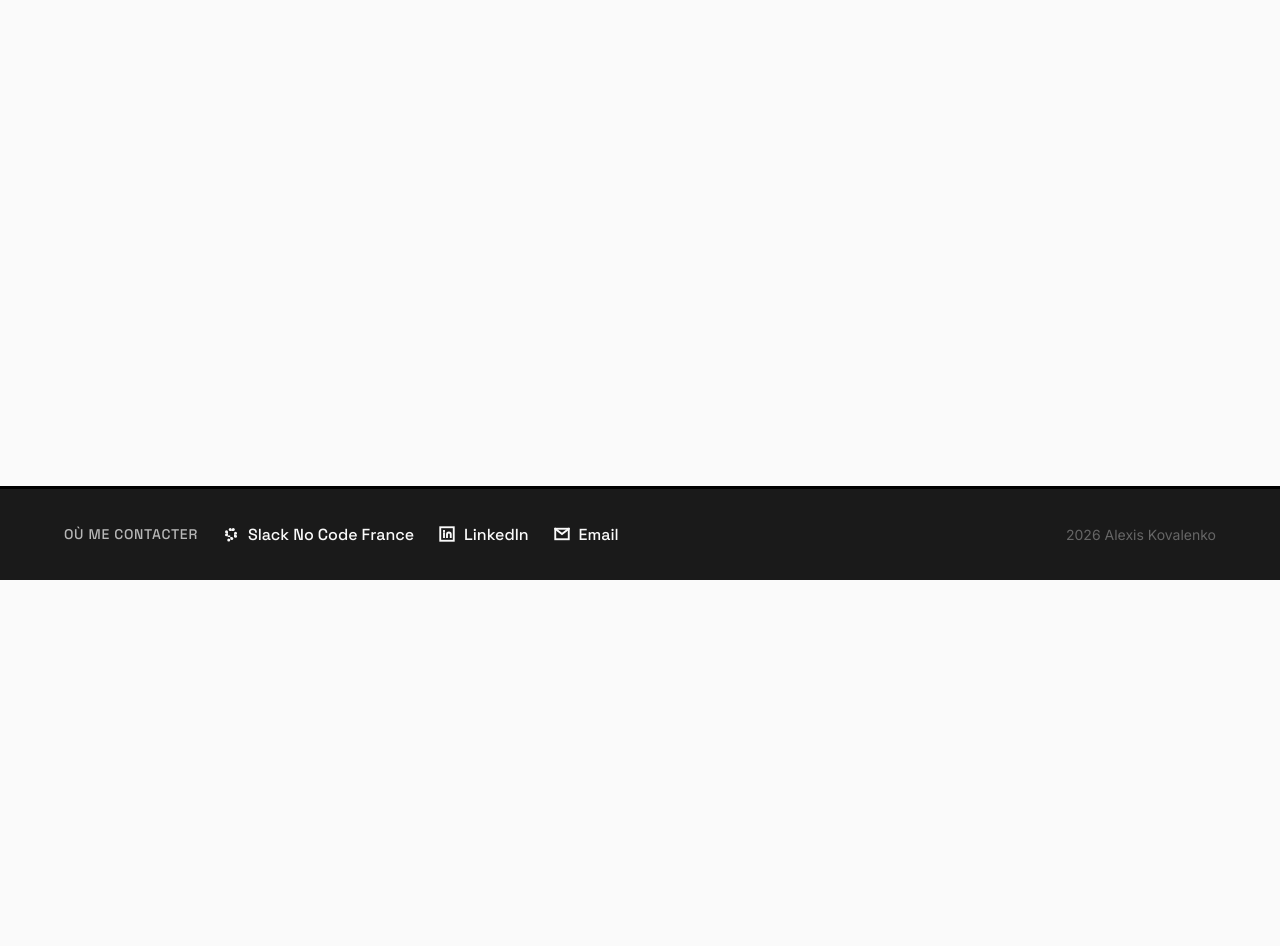
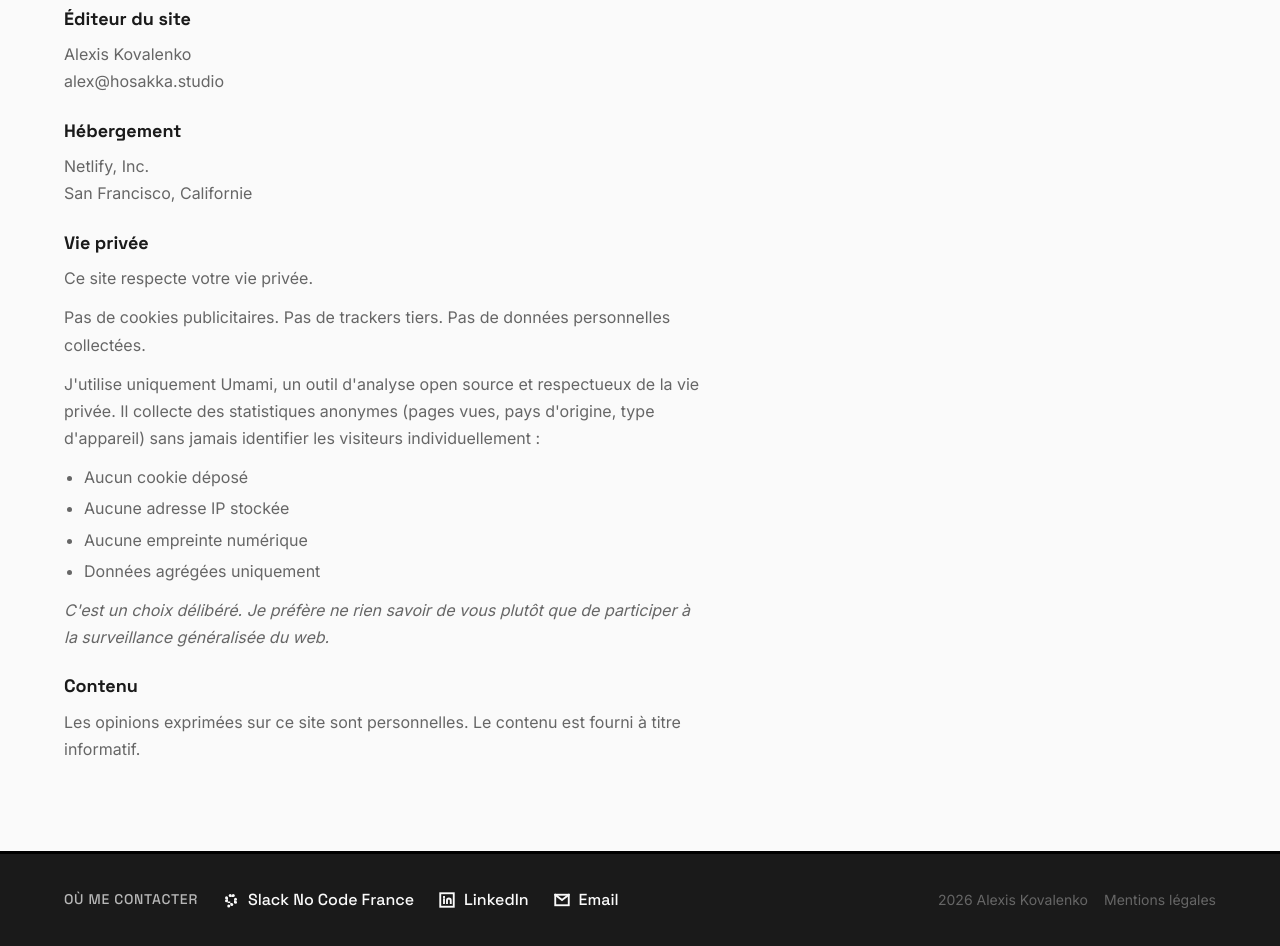
Before and after one commit to AlexKovax/site-perso-ak, a React (Vite) app: page /mentions in a window 1280 px wide. Shown: the part 220-1166 px from the top of the page. Before the commit the page ends 800 px from the top, so only its background shows below. Built offline with nearby package versions, Linux system fonts and the light colour scheme.

Commit message:
mise en place mentions legales

```diff
--- a/src/App.jsx
+++ b/src/App.jsx
@@ -5,6 +5,7 @@ import Contenus from './pages/Contenus'
 import Conferences from './pages/Conferences'
 import Pratique from './pages/Pratique'
 import Archives from './pages/Archives'
+import Mentions from './pages/Mentions'
 
 function App() {
   return (
@@ -15,6 +16,7 @@ function App() {
         <Route path="/conferences" element={<Conferences />} />
         <Route path="/pratique" element={<Pratique />} />
         <Route path="/archives" element={<Archives />} />
+        <Route path="/mentions" element={<Mentions />} />
       </Routes>
     </Layout>
   )
--- a/src/components/Layout/Footer.jsx
+++ b/src/components/Layout/Footer.jsx
@@ -1,3 +1,4 @@
+import { Link } from 'react-router-dom'
 import { IconSlack, IconLinkedIn, IconMail } from '../icons'
 import styles from './Footer.module.css'
 
@@ -32,9 +33,14 @@ function Footer() {
           </a>
           </div>
         </div>
-        <p className={styles.copyright}>
-          {currentYear} Alexis Kovalenko
-        </p>
+        <div className={styles.legal}>
+          <p className={styles.copyright}>
+            {currentYear} Alexis Kovalenko
+          </p>
+          <Link to="/mentions" className={styles.legalLink}>
+            Mentions légales
+          </Link>
+        </div>
       </div>
     </footer>
   )
--- a/src/components/Layout/Footer.module.css
+++ b/src/components/Layout/Footer.module.css
@@ -62,10 +62,27 @@
   color: var(--color-bg);
 }
 
+.legal {
+  display: flex;
+  align-items: center;
+  gap: var(--space-4);
+}
+
 .copyright {
   font-size: var(--text-sm);
   color: var(--color-text-muted);
   margin: 0;
+}
+
+.legalLink {
+  font-size: var(--text-sm);
+  color: var(--color-text-muted);
+  text-decoration: none;
+  transition: color var(--transition-base);
+}
+
+.legalLink:hover {
+  color: var(--color-bg);
 }
 
 @media (max-width: 768px) {
@@ -84,4 +101,9 @@
     justify-content: center;
     gap: var(--space-4);
   }
+
+  .legal {
+    flex-direction: column;
+    gap: var(--space-2);
+  }
 }
--- /dev/null
+++ b/src/pages/Mentions.jsx
@@ -0,0 +1,64 @@
+import { useSEO } from '../hooks/useSEO'
+import Section from '../components/Section'
+import styles from './Mentions.module.css'
+
+function Mentions() {
+  useSEO({
+    title: 'Mentions légales',
+    description: 'Mentions légales et politique de confidentialité du site.'
+  })
+
+  return (
+    <>
+      <Section>
+        <div className={styles.content}>
+          <h1>Mentions légales</h1>
+
+          <div className={styles.block}>
+            <h2>Éditeur du site</h2>
+            <p>
+              Alexis Kovalenko<br />
+              <a href="mailto:alex@hosakka.studio">alex@hosakka.studio</a>
+            </p>
+          </div>
+
+          <div className={styles.block}>
+            <h2>Hébergement</h2>
+            <p>
+              Netlify, Inc.<br />
+              San Francisco, Californie
+            </p>
+          </div>
+
+          <div className={styles.block}>
+            <h2>Vie privée</h2>
+            <p>Ce site respecte votre vie privée.</p>
+            <p>Pas de cookies publicitaires. Pas de trackers tiers. Pas de données personnelles collectées.</p>
+            <p>
+              J'utilise uniquement <a href="https://umami.is" target="_blank" rel="noopener noreferrer">Umami</a>,
+              un outil d'analyse open source et respectueux de la vie privée.
+              Il collecte des statistiques anonymes (pages vues, pays d'origine, type d'appareil)
+              sans jamais identifier les visiteurs individuellement :
+            </p>
+            <ul>
+              <li>Aucun cookie déposé</li>
+              <li>Aucune adresse IP stockée</li>
+              <li>Aucune empreinte numérique</li>
+              <li>Données agrégées uniquement</li>
+            </ul>
+            <p className={styles.emphasis}>
+              C'est un choix délibéré. Je préfère ne rien savoir de vous plutôt que de participer à la surveillance généralisée du web.
+            </p>
+          </div>
+
+          <div className={styles.block}>
+            <h2>Contenu</h2>
+            <p>Les opinions exprimées sur ce site sont personnelles. Le contenu est fourni à titre informatif.</p>
+          </div>
+        </div>
+      </Section>
+    </>
+  )
+}
+
+export default Mentions
--- /dev/null
+++ b/src/pages/Mentions.module.css
@@ -0,0 +1,47 @@
+.content {
+  max-width: 640px;
+}
+
+.content h1 {
+  margin-bottom: var(--space-8);
+}
+
+.block {
+  margin-bottom: var(--space-6);
+}
+
+.block h2 {
+  font-size: var(--text-lg);
+  margin-bottom: var(--space-3);
+}
+
+.block p {
+  margin-bottom: var(--space-3);
+  color: var(--color-text-muted);
+}
+
+.block ul {
+  margin: var(--space-3) 0;
+  padding-left: var(--space-5);
+  color: var(--color-text-muted);
+}
+
+.block li {
+  margin-bottom: var(--space-1);
+}
+
+.block a {
+  color: var(--color-secondary);
+  text-decoration: none;
+  border-bottom: 1px solid transparent;
+  transition: border-color var(--transition-base);
+}
+
+.block a:hover {
+  border-bottom-color: var(--color-secondary);
+}
+
+.emphasis {
+  color: var(--color-text);
+  font-style: italic;
+}
```
Also changed, not shown: 1 other file (tests, documents, lock files or other folders).
